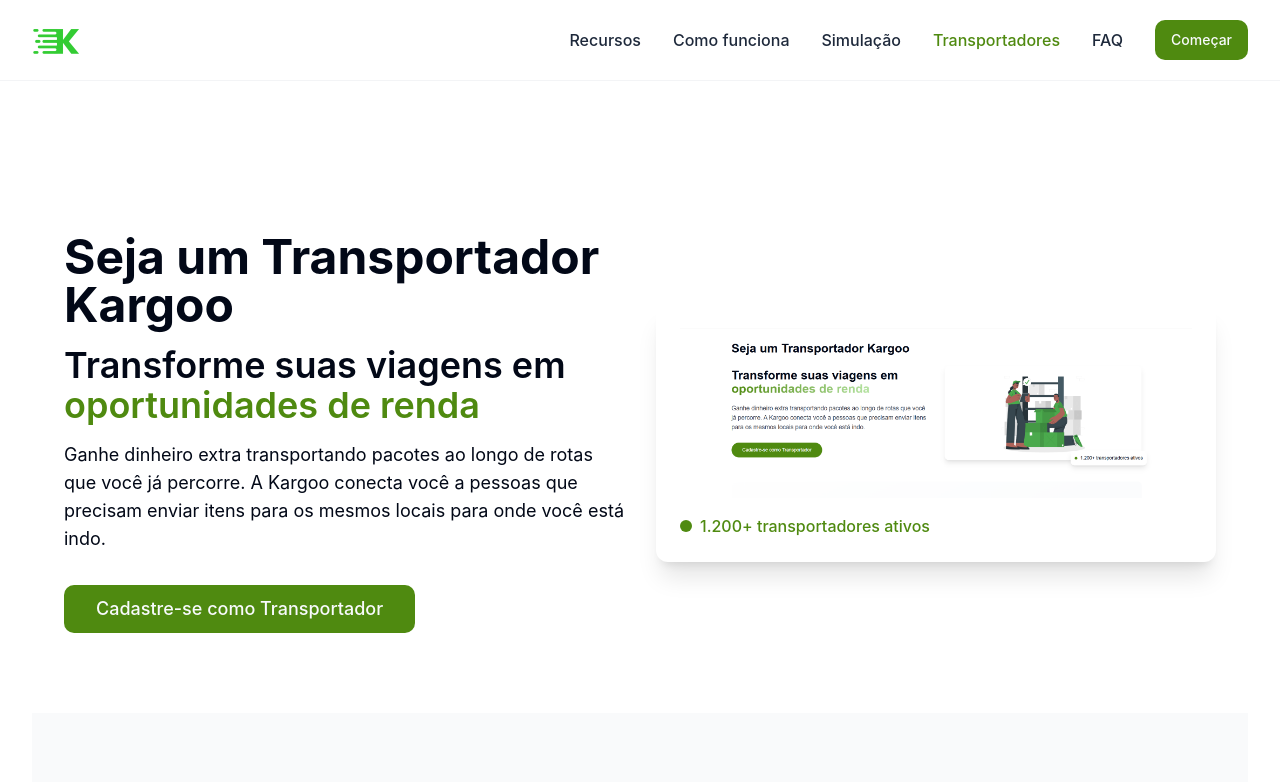
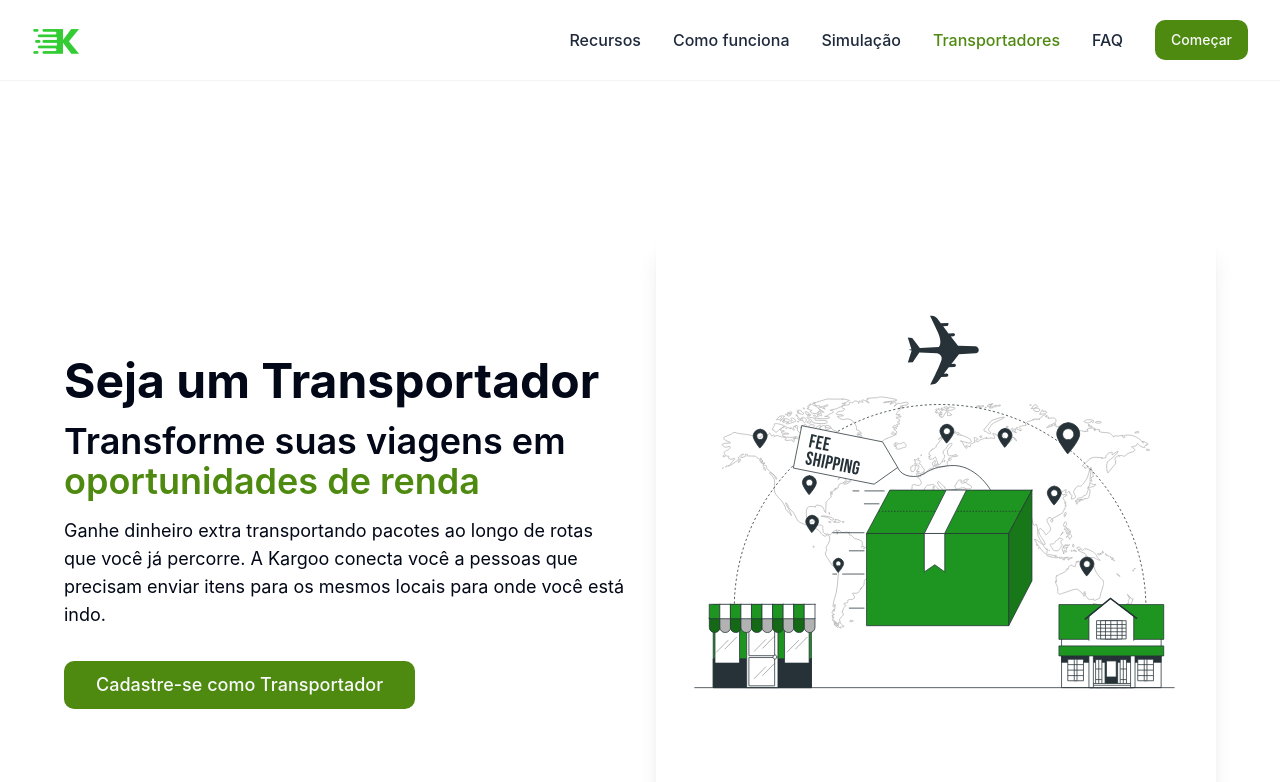
Before and after one commit to Gilpac/ka, a React (Vite) app: page /transportadores in a window 1280 px wide. Shown: the top 782 px of the page. Built offline with nearby package versions, Linux system fonts and the light colour scheme.

Commit message:
Alterações no svg datransportadora

```diff
--- a/src/pages/Transportadores.tsx
+++ b/src/pages/Transportadores.tsx
@@ -12,7 +12,7 @@ const Transportadores = () => {
         <div className="shappi-container">
           <div className="grid grid-cols-1 lg:grid-cols-2 gap-8 items-center">
             <div>
-              <h1 className="text-4xl md:text-5xl font-bold mb-4">Seja um Transportador Kargoo</h1>
+              <h1 className="text-4xl md:text-5xl font-bold mb-4">Seja um Transportador</h1>
 
               <h2 className="text-3xl md:text-4xl font-semibold mb-4">
                 Transforme suas viagens em{' '}
@@ -35,7 +35,7 @@ const Transportadores = () => {
             <div className="lg:flex justify-end">
               <div className="bg-white rounded-lg shadow-xl p-6">
                 <img
-                  src="/lovable-uploads/83b66000-ff78-4607-a9a9-3f5f77955358.png"
+                  src="/lovable-uploads/shopping.svg"
                   alt="Transportador Kargoo"
                   className="w-full h-auto"
                 />
```
Also changed, not shown: public/lovable-uploads/shopping.svg (added), 1 other file (tests, documents, lock files or other folders).
